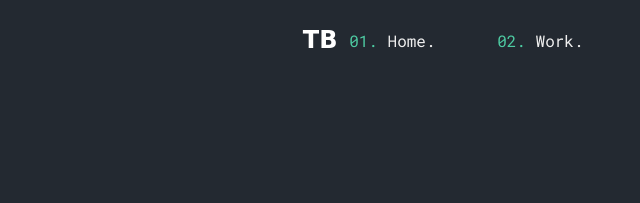
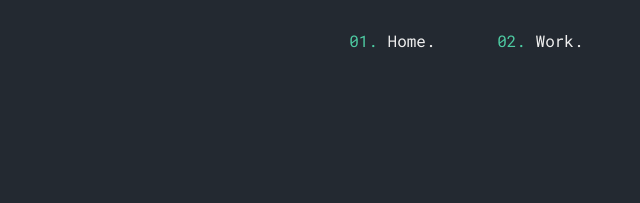
Before and after one commit to tommyb89/portfolio-v1, a plain HTML site: page index.html in a window 1280 px wide. Shown: the top 203 px of the page, 39-679 px from the left. Drawn offline with Linux system fonts and the light colour scheme; a web font is replaced by a local one.

Commit message:
removed h2

```diff
--- a/index.html
+++ b/index.html
@@ -20,7 +20,6 @@
 
     <!-- Navigation -->
     <nav class="nav">
-      <h2>TB</h2>
       <ol class="nav__links">
         <li class="nav__item">
           <a class="nav__link" href="#top">Home.</a>
```
